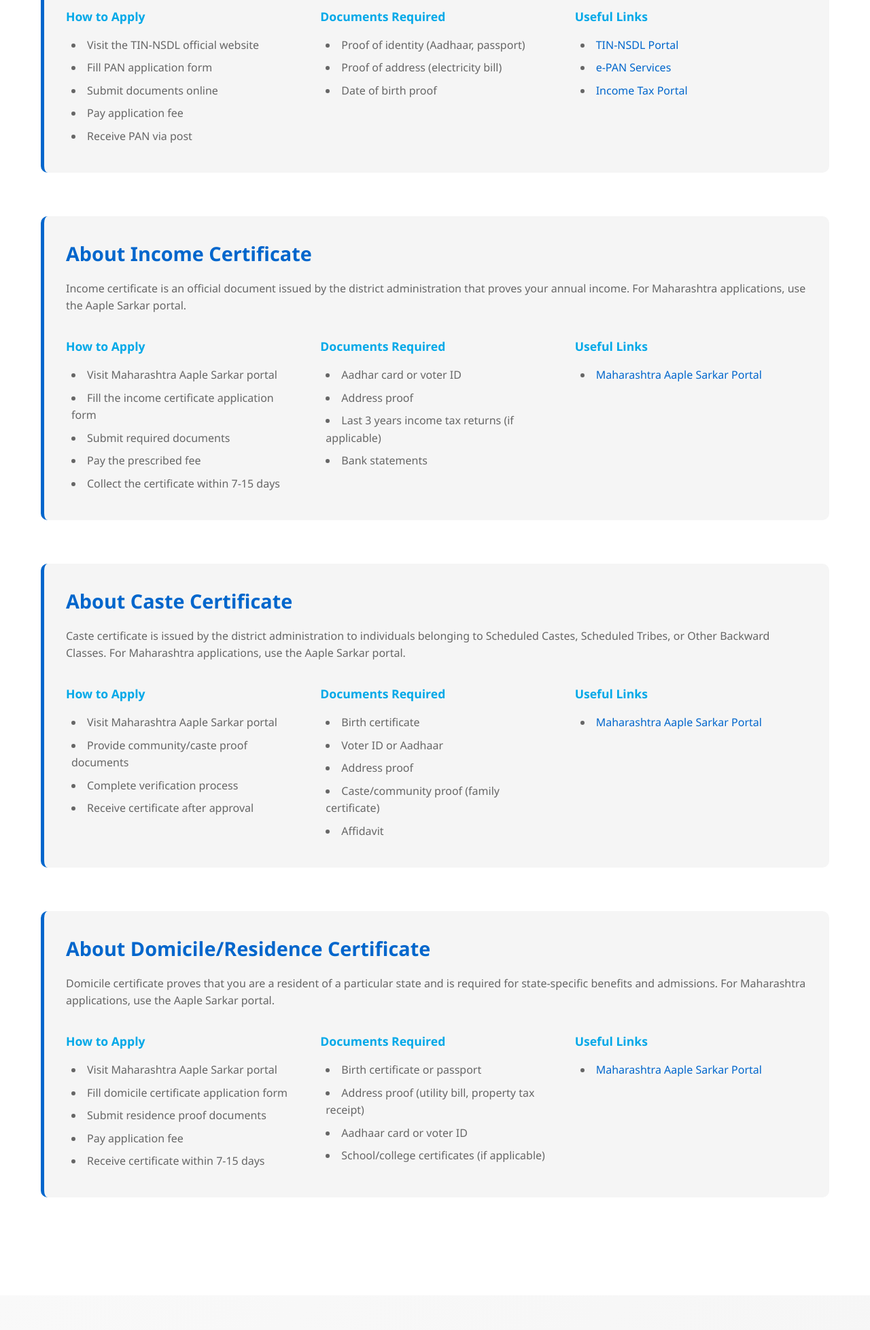
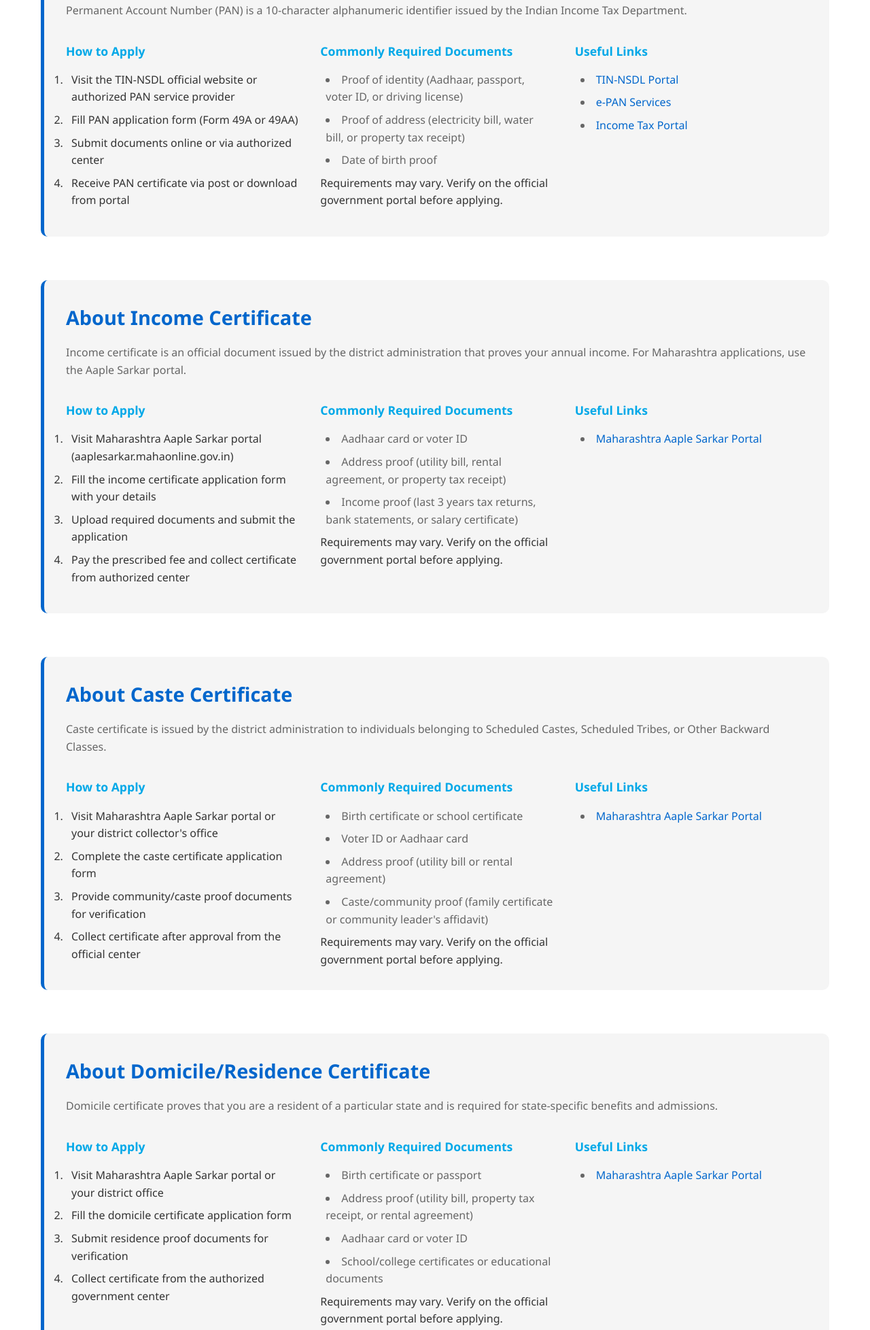
Before and after one commit to baviskarv915-ctrl/document-mitra, a plain HTML site: page index.html in a window 1280 px wide. Shown: the part 2480-4436 px from the top of the page at 68% size. Drawn offline with Linux system fonts and the light colour scheme.

Commit message:
Update service details: Add numbered "How to Apply" steps and "Commonly Required Documents" sections with disclaimer for all services

```diff
--- a/index.html
+++ b/index.html
@@ -142,20 +142,21 @@
                 <div class="detail-content">
                     <div class="detail-item">
                         <h4>How to Apply</h4>
-                        <ul>
+                        <ol>
                             <li>Visit your nearest Aadhaar enrollment center</li>
-                            <li>Bring required documents (birth certificate, address proof)</li>
-                            <li>Complete biometric registration</li>
-                            <li>Receive Aadhaar slip via SMS</li>
-                        </ul>
+                            <li>Bring required documents and complete registration form</li>
+                            <li>Complete biometric registration (fingerprints, iris, photo)</li>
+                            <li>Receive Aadhaar number via SMS and physical mail</li>
+                        </ol>
                     </div>
                     <div class="detail-item">
-                        <h4>Documents Required</h4>
+                        <h4>Commonly Required Documents</h4>
                         <ul>
                             <li>Birth certificate</li>
-                            <li>Address proof (utility bill, passport)</li>
-                            <li>Photo ID (passport, driving license)</li>
+                            <li>Address proof (utility bill, passport, or rental agreement)</li>
+                            <li>Photo ID (passport, driving license, or voter ID)</li>
                         </ul>
+                        <p class="document-disclaimer">Requirements may vary. Verify on the official government portal before applying.</p>
                     </div>
                     <div class="detail-item">
                         <h4>Useful Links</h4>
@@ -175,21 +176,21 @@
                 <div class="detail-content">
                     <div class="detail-item">
                         <h4>How to Apply</h4>
-                        <ul>
-                            <li>Visit the TIN-NSDL official website</li>
-                            <li>Fill PAN application form</li>
-                            <li>Submit documents online</li>
-                            <li>Pay application fee</li>
-                            <li>Receive PAN via post</li>
-                        </ul>
+                        <ol>
+                            <li>Visit the TIN-NSDL official website or authorized PAN service provider</li>
+                            <li>Fill PAN application form (Form 49A or 49AA)</li>
+                            <li>Submit documents online or via authorized center</li>
+                            <li>Receive PAN certificate via post or download from portal</li>
+                        </ol>
                     </div>
                     <div class="detail-item">
-                        <h4>Documents Required</h4>
+                        <h4>Commonly Required Documents</h4>
                         <ul>
-                            <li>Proof of identity (Aadhaar, passport)</li>
-                            <li>Proof of address (electricity bill)</li>
+                            <li>Proof of identity (Aadhaar, passport, voter ID, or driving license)</li>
+                            <li>Proof of address (electricity bill, water bill, or property tax receipt)</li>
                             <li>Date of birth proof</li>
                         </ul>
+                        <p class="document-disclaimer">Requirements may vary. Verify on the official government portal before applying.</p>
                     </div>
                     <div class="detail-item">
                         <h4>Useful Links</h4>
@@ -209,22 +210,21 @@
                 <div class="detail-content">
                     <div class="detail-item">
                         <h4>How to Apply</h4>
-                        <ul>
-                            <li>Visit Maharashtra Aaple Sarkar portal</li>
-                            <li>Fill the income certificate application form</li>
-                            <li>Submit required documents</li>
-                            <li>Pay the prescribed fee</li>
-                            <li>Collect the certificate within 7-15 days</li>
-                        </ul>
+                        <ol>
+                            <li>Visit Maharashtra Aaple Sarkar portal (aaplesarkar.mahaonline.gov.in)</li>
+                            <li>Fill the income certificate application form with your details</li>
+                            <li>Upload required documents and submit the application</li>
+                            <li>Pay the prescribed fee and collect certificate from authorized center</li>
+                        </ol>
                     </div>
                     <div class="detail-item">
-                        <h4>Documents Required</h4>
+                        <h4>Commonly Required Documents</h4>
                         <ul>
-                            <li>Aadhar card or voter ID</li>
-                            <li>Address proof</li>
-                            <li>Last 3 years income tax returns (if applicable)</li>
-                            <li>Bank statements</li>
+                            <li>Aadhaar card or voter ID</li>
+                            <li>Address proof (utility bill, rental agreement, or property tax receipt)</li>
+                            <li>Income proof (last 3 years tax returns, bank statements, or salary certificate)</li>
                         </ul>
+                        <p class="document-disclaimer">Requirements may vary. Verify on the official government portal before applying.</p>
                     </div>
                     <div class="detail-item">
                         <h4>Useful Links</h4>
@@ -238,26 +238,26 @@
             <!-- Caste Certificate Details -->
             <div class="service-detail" id="caste">
                 <h3>About Caste Certificate</h3>
-                <p>Caste certificate is issued by the district administration to individuals belonging to Scheduled Castes, Scheduled Tribes, or Other Backward Classes. For Maharashtra applications, use the Aaple Sarkar portal.</p>
+                <p>Caste certificate is issued by the district administration to individuals belonging to Scheduled Castes, Scheduled Tribes, or Other Backward Classes.</p>
                 <div class="detail-content">
                     <div class="detail-item">
                         <h4>How to Apply</h4>
-                        <ul>
-                            <li>Visit Maharashtra Aaple Sarkar portal</li>
-                            <li>Provide community/caste proof documents</li>
-                            <li>Complete verification process</li>
-                            <li>Receive certificate after approval</li>
-                        </ul>
+                        <ol>
+                            <li>Visit Maharashtra Aaple Sarkar portal or your district collector's office</li>
+                            <li>Complete the caste certificate application form</li>
+                            <li>Provide community/caste proof documents for verification</li>
+                            <li>Collect certificate after approval from the official center</li>
+                        </ol>
                     </div>
                     <div class="detail-item">
-                        <h4>Documents Required</h4>
+                        <h4>Commonly Required Documents</h4>
                         <ul>
-                            <li>Birth certificate</li>
-                            <li>Voter ID or Aadhaar</li>
-                            <li>Address proof</li>
-                            <li>Caste/community proof (family certificate)</li>
-                            <li>Affidavit</li>
+                            <li>Birth certificate or school certificate</li>
+                            <li>Voter ID or Aadhaar card</li>
+                            <li>Address proof (utility bill or rental agreement)</li>
+                            <li>Caste/community proof (family certificate or community leader's affidavit)</li>
                         </ul>
+                        <p class="document-disclaimer">Requirements may vary. Verify on the official government portal before applying.</p>
                     </div>
                     <div class="detail-item">
                         <h4>Useful Links</h4>
@@ -271,31 +271,64 @@
             <!-- Domicile Certificate Details -->
             <div class="service-detail" id="domicile">
                 <h3>About Domicile/Residence Certificate</h3>
-                <p>Domicile certificate proves that you are a resident of a particular state and is required for state-specific benefits and admissions. For Maharashtra applications, use the Aaple Sarkar portal.</p>
+                <p>Domicile certificate proves that you are a resident of a particular state and is required for state-specific benefits and admissions.</p>
                 <div class="detail-content">
                     <div class="detail-item">
                         <h4>How to Apply</h4>
-                        <ul>
-                            <li>Visit Maharashtra Aaple Sarkar portal</li>
-                            <li>Fill domicile certificate application form</li>
-                            <li>Submit residence proof documents</li>
-                            <li>Pay application fee</li>
-                            <li>Receive certificate within 7-15 days</li>
-                        </ul>
+                        <ol>
+                            <li>Visit Maharashtra Aaple Sarkar portal or your district office</li>
+                            <li>Fill the domicile certificate application form</li>
+                            <li>Submit residence proof documents for verification</li>
+                            <li>Collect certificate from the authorized government center</li>
+                        </ol>
                     </div>
                     <div class="detail-item">
-                        <h4>Documents Required</h4>
+                        <h4>Commonly Required Documents</h4>
                         <ul>
                             <li>Birth certificate or passport</li>
-                            <li>Address proof (utility bill, property tax receipt)</li>
+                            <li>Address proof (utility bill, property tax receipt, or rental agreement)</li>
                             <li>Aadhaar card or voter ID</li>
-                            <li>School/college certificates (if applicable)</li>
+                            <li>School/college certificates or educational documents</li>
                         </ul>
+                        <p class="document-disclaimer">Requirements may vary. Verify on the official government portal before applying.</p>
                     </div>
                     <div class="detail-item">
                         <h4>Useful Links</h4>
                         <ul>
                             <li><a href="https://aaplesarkar.mahaonline.gov.in/" target="_blank">Maharashtra Aaple Sarkar Portal</a></li>
+                        </ul>
+                    </div>
+                </div>
+            </div>
+
+            <!-- Maharashtra Aaple Sarkar Details -->
+            <div class="service-detail" id="maharashtra-sarkar">
+                <h3>About Maharashtra Aaple Sarkar</h3>
+                <p>Maharashtra Aaple Sarkar is the official state portal providing access to various government services and certificates including income, caste, and domicile certificates.</p>
+                <div class="detail-content">
+                    <div class="detail-item">
+                        <h4>How to Access</h4>
+                        <ol>
+                            <li>Visit the official Maharashtra Aaple Sarkar portal</li>
+                            <li>Register or login with your credentials</li>
+                            <li>Browse available services and select your required certificate/service</li>
+                            <li>Complete the application process and submit documents</li>
+                        </ol>
+                    </div>
+                    <div class="detail-item">
+                        <h4>Services Available</h4>
+                        <ul>
+                            <li>Income Certificate (Aay Praman Patra)</li>
+                            <li>Caste Certificate (Jati Praman Patra)</li>
+                            <li>Domicile/Residence Certificate (Nivasi Praman Patra)</li>
+                            <li>Various other government services and certificates</li>
+                        </ul>
+                        <p class="document-disclaimer">Requirements may vary. Verify on the official government portal before applying.</p>
+                    </div>
+                    <div class="detail-item">
+                        <h4>Useful Links</h4>
+                        <ul>
+                            <li><a href="https://aaplesarkar.mahaonline.gov.in/" target="_blank">Maharashtra Aaple Sarkar Official Portal</a></li>
                         </ul>
                     </div>
                 </div>
```
